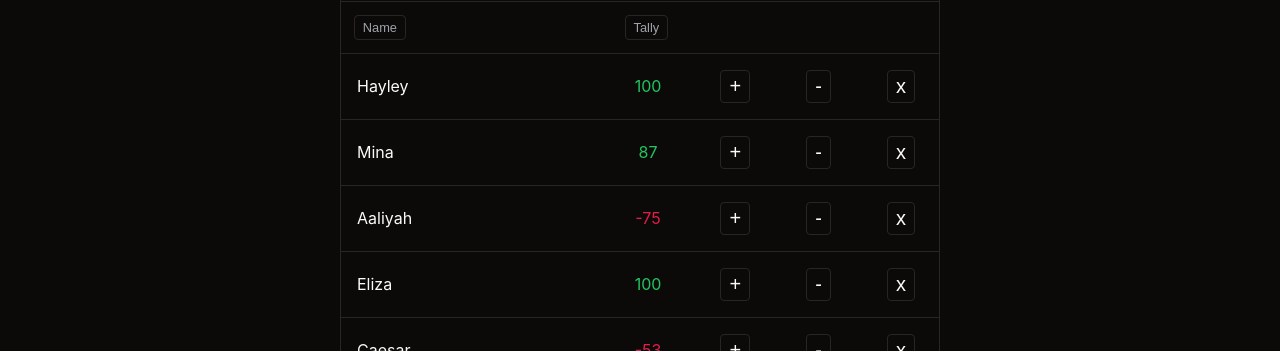
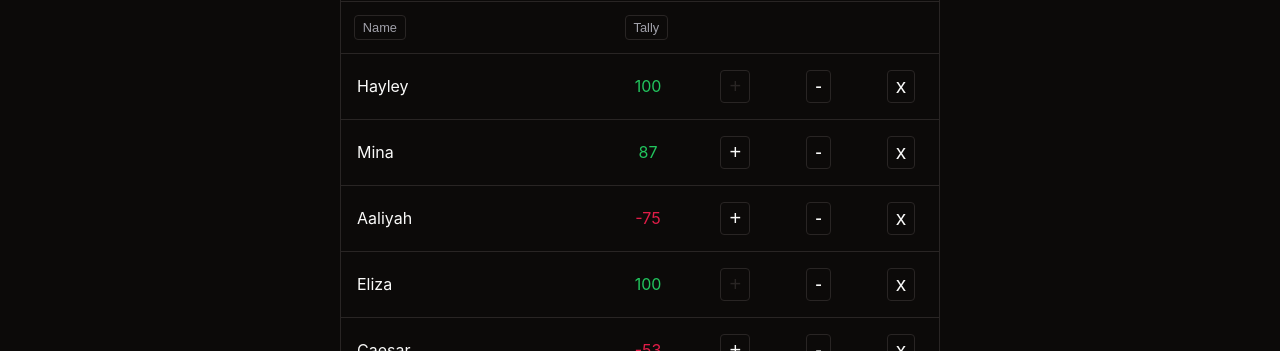
Before and after one commit to thomcleary/advent-of-svelte, a SvelteKit app: page /2023/day/1 in a window 1280 px wide. Shown: the part 281-632 px from the top of the page. Built offline with nearby package versions, Linux system fonts and the light colour scheme; no server answers.

Commit message:
update tally

```diff
--- a/src/routes/2023/day/1/+page.svelte
+++ b/src/routes/2023/day/1/+page.svelte
@@ -8,7 +8,6 @@
 	TODO
 		- Add inputs to add new children to the list
 		- Add check boxes to toggle filtering naughty/nice children
-		- Make +/- buttons toggle tally
 		- Make name button sort table by name
 		- Make tally button sort table by tally
 		- Separate stuff into components
--- a/src/routes/2023/day/1/components/ChildTable.svelte
+++ b/src/routes/2023/day/1/components/ChildTable.svelte
@@ -79,8 +79,16 @@
 							style:text-align="center">{child.tally}</td
 						>
 						<td class="actions"
-							><button>+</button>
-							<button>-</button>
+							><button
+								class:disabled={child.tally === 100}
+								disabled={child.tally === 100}
+								on:click={() => (child.tally = Math.min(child.tally + 1, 100))}>+</button
+							>
+							<button
+								class:disabled={child.tally === -100}
+								disabled={child.tally === -100}
+								on:click={() => child.tally--}>-</button
+							>
 							<button on:click={() => deleteChild(child)}>x</button></td
 						>
 					</tr>
```
